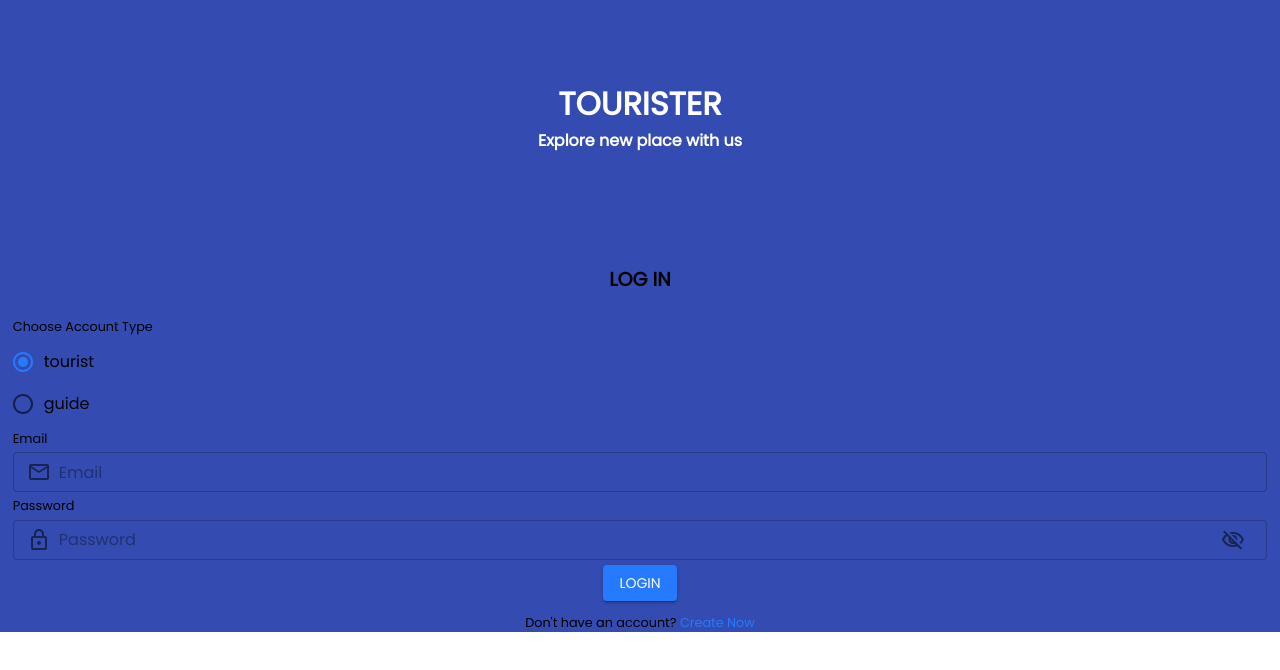
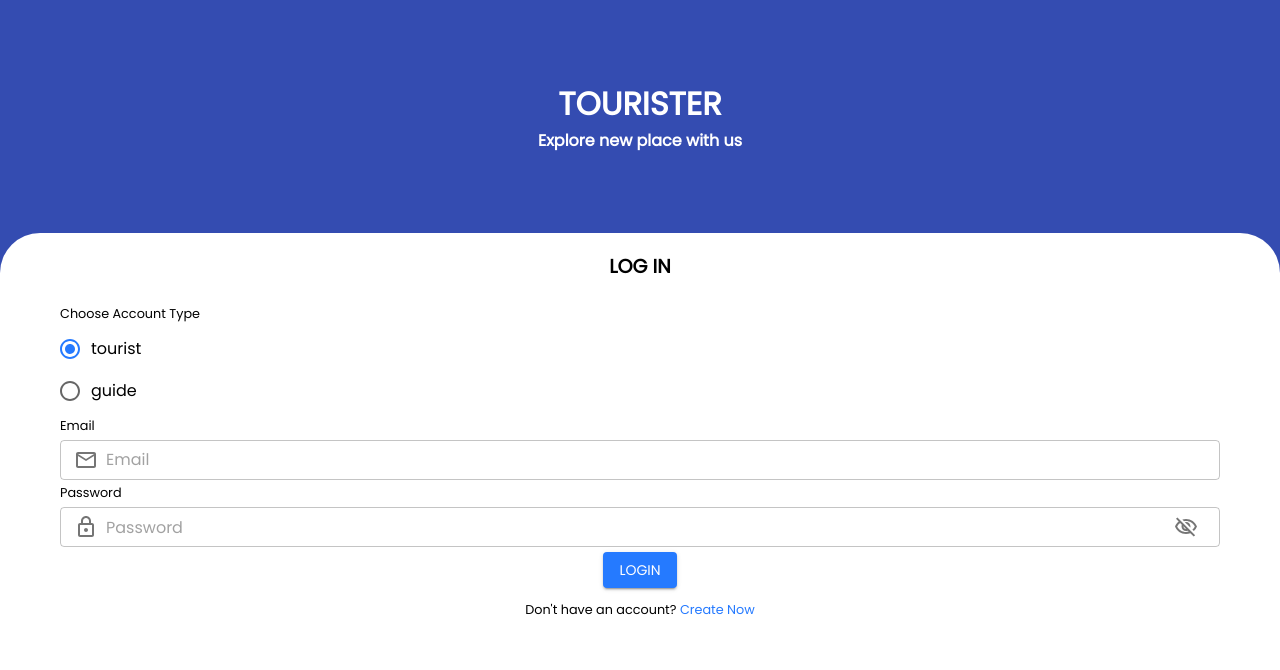
Before and after one commit to 2110336-2565-2/sec1_Group7_Tourister, a Next.js app in the folder frontend/: page /login in a window 1280 px wide. Shown: the top 670 px of the page. Built offline with nearby package versions, Linux system fonts and the light colour scheme.

Commit message:
add padding and rounded corners

```diff
--- a/frontend/components/login/loginForm.tsx
+++ b/frontend/components/login/loginForm.tsx
@@ -53,8 +53,13 @@ const LoginForm = () => {
       style={{
         display: "flex",
         flexDirection: "column",
-        margin: "0.8rem",
+        margin: "0.0rem",
+        paddingLeft: "60px",
+        paddingRight: "60px",
         gap: "0.3rem",
+        backgroundColor: "white",
+        borderTopLeftRadius: "2.5rem",
+        borderTopRightRadius: "2.5rem"
       }}
       onSubmit={handleSubmit(onSubmit)}
     >
```
